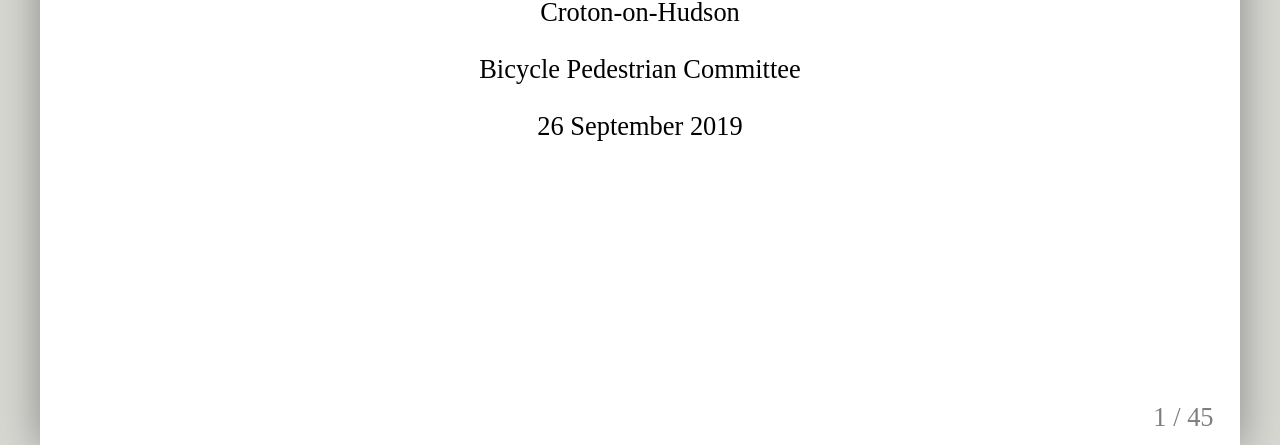
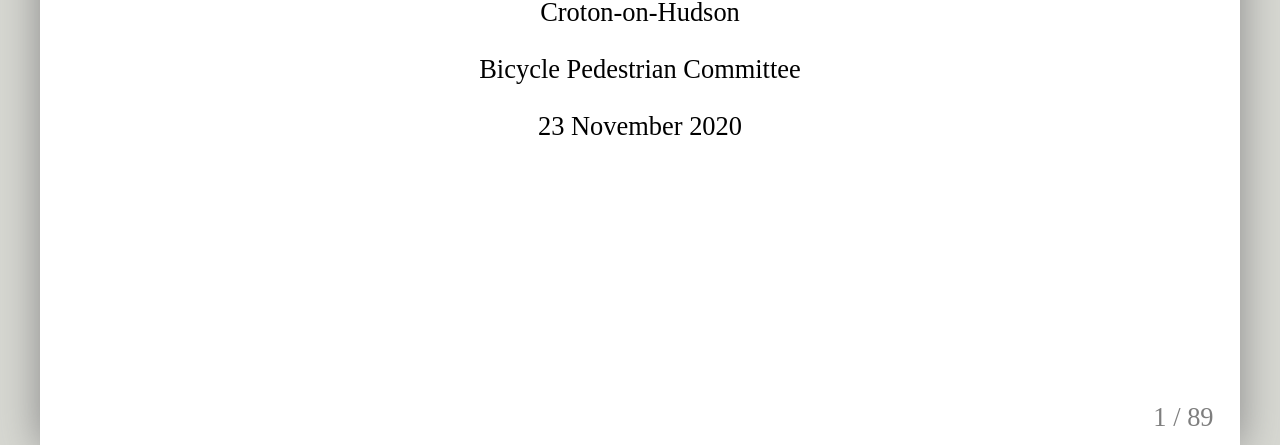
Before and after one commit to croton-on-hudson/bicycle-pedestrian-committee, a Jekyll site: the page built from docs/1.github_training.html, in a window 1280 px wide. Shown: the part 452-897 px from the top of the page. Built offline with Jekyll 4.4.1, drawn with Linux system fonts in a browser that asks for light colours; some web fonts are replaced; part of the change alters nothing that is shown.

Commit message:
updaing for 2020

````diff
--- a/docs/1.github_training.html
+++ b/docs/1.github_training.html
@@ -7,11 +7,12 @@ permalink: /github-for-project-management/
 class: center, middle
 
 # GitHub for Project Management
+
 Croton-on-Hudson
 
 Bicycle Pedestrian Committee
 
-26 September 2019
+23 November 2020
 
 ---
 
@@ -35,39 +36,74 @@ class: center, middle
 ---
 
 ## GitHub
-GitHub.com is a web-based suite of project management tools, recently acquired by Microsoft for $7.5 billion.  It is used by over 100 million projects.
 
-Its primary audience is software developers.
+GitHub.com is a web-based suite of project management tools, acquired by Microsoft for $7.5 billion in 2018. It is used by over 100 million projects.
+
+--
+
+- Its primary audience is software developers.
+
+--
+
+- It is increasingly used by others, including government and community organizations.
 
 ---
 
 ## Features
+
 GitHub includes many features that are important to projects of any type:
+
+--
+
+- [Document storage and archiving](#storage) - file storage and change history
+
+--
+
+- [Task boards](#task-boards) - a tool to track progress on projects
+
+--
+
 - [Wikis](#wikis) - a quick way to collaborate and publish documents
-- [Task boards](#task-boards) - a tool to track progress on projects
-- [Document storage and archiving](#storage) - file storage and change history
+
+---
 
 ![GitHub layout](../images/presentations/github_training/github_layout.png)
 
 ---
 
 ## Terminology
+
 GitHub falls prey to a bit of software industry jargon.
 
 A **repository** in GitHub parlance is simply a collection of:
+
+- document storage and archiving (as many files as you want)
+- task boards (as many as you want)
 - a wiki (just one)
-- task boards (as many as you want)
-- document storage and archiving (as many files as you want)
 
 ---
 
 ## Pricing
-GitHub is free to use for public "open source" projects, and paid for private projects.
+
+The basics of GitHub are free to use.
+
+---
+
+## Visibility
+
+GitHub is built on the idea of open sharing and collaboration. Projects are publicly visible, by default.
+
+--
+
+However, it supports private projects too.
 
 ---
 
 ## Open Source -> Open Government
+
 Maintaining public visibility into a municipal project not only allows one to use GitHub for free...
+
+--
 
 Open access also promotes transparency, citizen engagement, and trust in government, ideals of the [Open Government](https://docs.google.com/presentation/d/1shCAfXCGFKm4Jx8MalzzznV5UsQiAjD2ULBg2Qtduxc/edit?usp=sharing) movement.
 
@@ -81,18 +117,28 @@ class: center, middle
 ---
 
 ## Concept
+
 A wiki is a collaborative knowledge base - a set of documents, co-written by multiple authors, published online.
 
-Wikipedia is undoubtedly the world's largest and most popular wiki.  There are other many companies that make wiki software, besides GitHub and Wikipedia/WikiMedia.
+--
+
+Wikipedia is undoubtedly the world's largest and most popular wiki. There are other many companies that make wiki software, besides GitHub and Wikipedia/WikiMedia.
+
+--
 
 Check out an [example wiki on GitHub](https://github.com/croton-on-hudson/github-training-workshop/wiki).
+
+--
 
 ![GitHub layout](../images/presentations/github_training/github_layout.png)
 
 ---
 
 ## Emphasis on speed
+
 Wikis are intended to be faster and simpler to work with than other web publishing tools.
+
+--
 
 "wiki" definition from [Hawaiian->English dictionary](https://glosbe.com/haw/en/wiki):
 
@@ -103,25 +149,59 @@ Wikis are intended to be faster and simpler to work with than other web publishi
 ---
 
 ## Advantages
+
 A wiki is a great tool for documenting collective knowledge:
+
 - **web publishing** - easy to publish online
+
+--
+
 - **multiple authors** - anyone can edit (if given permission)
+
+--
+
 - **accountability** - it's easy to see who changed what
+
+--
+
 - **accessibility** - available anywhere, anytime, to anyone
+
+--
+
 - **portability** - written in plain text, content can be copied/moved easily
+
+--
+
 - **centralized knowledge base** - serves as a central repository of knowledge (unlike myriad easy-to-lose Google Docs and emails)
 
+--
+
 Imagine if Wikipedia was a set of public Google Docs instead of a wiki.
+
+--
 
 Imagine if your team's important knowledge was saved in a set of rambling email threads in the inbox of someone who quit the company long ago.
 
 ---
 
 ## Disadvantages
+
 A wiki has its own limitations for knowledge management:
+
+--
+
 - **learning curve** - there's a small learning curve to using them effectively
+
+--
+
 - **images** - adding images to a wiki takes more work than simply dragging-and-dropping
+
+--
+
 - **potential messiness** - with multiple authors, there is a risk of inconsistent styles (true of any type of shared document)
+
+--
+
 - **content maintenance** keeping content up-to-date requires effort (true of any type of long-living doc)
 
 ---
@@ -136,12 +216,18 @@ class: center, middle
 name: markdown-concept
 
 ## Concept
+
 Wiki documents on GitHub are written in [Markdown](https://www.markdowntutorial.com/).
 
+--
+
 Markdown is a simple, standardized way to write documents, including formatting like...
+
 - document headings and sub-headings
 - bullet-pointed or numbered lists
 - links to other documents
+
+--
 
 Markdown is easy and very widely used for web publishing of simple documents.
 
@@ -150,11 +236,14 @@ Markdown is easy and very widely used for web publishing of simple documents.
 ## Example
 
 The [previous slide](#markdown-concept) (and all other slides here) was **quickly** written in Markdown:
+
 ```markdown
 ## Concept
+
 Wiki documents are written in [Markdown](https://www.markdowntutorial.com/).
 
 Markdown is a simple way to write well-formatted documents, including things like...
+
 - document headings and subheadings
 - bullet-pointed or numbered lists
 - links to other documents
@@ -167,6 +256,7 @@ Markdown is easy and very widely used for web publishing of simple documents.
 ## Headings and Sub-Headings
 
 Writing this code in Markdown ...
+
 ```markdown
 # Some Kind of Heading
 ```
@@ -176,6 +266,7 @@ Writing this code in Markdown ...
 # Some Kind of Heading
 
 While this code:
+
 ```markdown
 ## A sub-heading
 ```
@@ -189,6 +280,7 @@ While this code:
 ## Bold and Italicized Text
 
 This code:
+
 ```markdown
 It's a **wonderful** evening!
 ```
@@ -198,9 +290,11 @@ It's a **wonderful** evening!
 It's a **wonderful** evening!
 
 While this code:
+
 ```markdown
 It's a _wonderful_ evening!
 ```
+
 ... becomes:
 
 It's a _wonderful_ evening!
@@ -210,6 +304,7 @@ It's a _wonderful_ evening!
 ## Bullet Point Lists
 
 This code:
+
 ```markdown
 - first item
 - second item
@@ -227,6 +322,7 @@ This code:
 ## Numbered Lists
 
 This code:
+
 ```markdown
 1. first item
 2. second item
@@ -244,6 +340,7 @@ This code:
 ## Links
 
 This code:
+
 ```markdown
 [Click me to go to the New York Times](http://nytimes.com)
 ```
@@ -257,6 +354,7 @@ This code:
 ## Quotes
 
 This code:
+
 ```markdown
 > People assume I'm a boiler ready to explode, but I actually have very low blood pressure, which is shocking to people.
 ```
@@ -270,6 +368,7 @@ This code:
 ## Images
 
 This code:
+
 ```markdown
 ![Sigmund Freud](https://croton-on-hudson.github.io/bicycle-pedestrian-committee/images/presentations/github_training/sigmund_freud.jpg)
 ```
@@ -283,6 +382,8 @@ This code:
 
 Now you pretty much know Markdown.
 
+--
+
 You are ready to publish web pages using a wiki.
 
 ---
@@ -295,18 +396,27 @@ class: center, middle
 ---
 
 ## Concept
+
 Task boards are used to keep track of the status of each task necessary for a project to be completed.
+
+--
 
 Many companies offer similar task board software to GitHub, including [Trello](https://trello.com/) and [Jira](https://www.atlassian.com/software/jira).
 
+--
+
 Check out an [example task board on GitHub](https://github.com/croton-on-hudson/github-training-workshop/projects/1).
+
+--
 
 ![GitHub layout](../images/presentations/github_training/github_layout.png)
 
 ---
 
 ## Status
+
 On a simple task board, every task is placed in one of a few columns:
+
 1. To do
 2. In progress
 3. Done
@@ -314,41 +424,48 @@ On a simple task board, every task is placed in one of a few columns:
 ---
 
 ## Example
-For example, here is a simple [task board for this workshop](https://github.com/croton-on-hudson/github-training-workshop/projects/1).  It's very clear what is already done, and what is left to do.
+
+For example, here is a simple [task board for this workshop](https://github.com/croton-on-hudson/github-training-workshop/projects/1). It's very clear what is already done, and what is left to do.
 
 ![task board concept](../images/presentations/github_training/task_board_concept.png)
-
 
 ---
 
 name: label-tasks
 
 ## Tagging tasks
-Each task can be given a custom label.  This makes it easy to find all tasks with a common label.
+
+Each task can be given a custom label. This makes it easy to find all tasks with a common label.
 
 ![task labels](../images/presentations/github_training/task_board_concept_labels.png)
 
+--
+
 Note that in order to labels to a task, you must first:
+
 1. click the "..." icon in the top-right of the task and click "Convert to issue"
 2. click on the task name to add labels and other task details
 
 ---
 
 ## Assigning responsibility
-Each task can be assigned to a particular individual.  This way everyone knows who is supposed to do what and whether they finished it or not.
+
+Each task can be assigned to a particular individual. This way everyone knows who is supposed to do what and whether they finished it or not.
 
 ![task labels](../images/presentations/github_training/task_board_concept_assignment.png)
 
 ---
 
 ## Filtering tasks
-It's easy to show only tasks with a particular label, or only tasks assigned to a particular individual.  This becomes especially helpful when there are many tasks on the board.
+
+It's easy to show only tasks with a particular label, or only tasks assigned to a particular individual. This becomes especially helpful when there are many tasks on the board.
 
 ![filter tasks](../images/presentations/github_training/task_board_concept_filter.png)
 
 ---
 
 ## Changing status
+
 When a task's status changes, simply drag-and-drop it to a new column.
 
 ![filter tasks](../images/presentations/github_training/task_board_concept_drag.png)
@@ -356,9 +473,19 @@ When a task's status changes, simply drag-and-drop it to a new column.
 ---
 
 ## Maintenance
+
 Keeping the status and details of tasks up-to-date is the big challenge of project management.
+
+--
+
 - Someone has to regularly update the task board or it becomes useless
+
+--
+
 - Ideally everyone would be responsible for updating their own tasks
+
+--
+
 - In reality, there need to be at least a few people who can do this
 
 ---
@@ -371,41 +498,62 @@ class: center, middle
 ---
 
 ## Concept
+
 GitHub can store files of any kind.
+
 - Documents
 - Images
 - Videos
 - Maps
 - ... and more
 
+--
+
 All changes to files are recorded and old versions are automatically archived.
 
+--
+
 Check out an [example file storage area on GitHub](https://github.com/croton-on-hudson/github-training-workshop).
+
+--
 
 ![GitHub layout](../images/presentations/github_training/github_layout.png)
 
 ---
 
 ## Images and other media
-Images of any type can be easily stored in GitHub.  The same is true of videos and audio files.
+
+Images of any type can be easily stored in GitHub. The same is true of videos and audio files.
+
+--
 
 This can be useful for documenting known street issues, or for saving inspirational photos of other municipalities.
+
+--
 
 ![Eliot Way sharrows](https://croton-on-hudson.github.io/bicycle-pedestrian-committee/images/presentations/github_training/eliott_way_sharrows.jpg)
 
 ---
 
 ## Maps
+
 GitHub provides special support for a common type of map file called GeoJSON.
 
+--
+
 For example, the Bicycle Pedestrian Committee recently shared with the village [a GeoJSON map showing suggested placement of speed humps and sharrows along Eliott Way](https://github.com/croton-on-hudson/bicycle-pedestrian-committee/blob/master/maps/eliott_way.geojson).
+
+--
 
 ![Eliot Way map](https://croton-on-hudson.github.io/bicycle-pedestrian-committee/images/presentations/github_training/eliott_way_map.png)
 
 ---
 
 ## Computer Programming Code Files
+
 GitHub is especially good at storing and archiving files with computer programming code.
+
+--
 
 You may think this is irrelevant to a municipality... but not if you write [lots of code to automatically analyze responses to a survey of 561 local residents](https://github.com/croton-on-hudson/google-forms-survey-analysis)!
 
@@ -418,16 +566,20 @@ class: center, middle
 ---
 
 ## Concept
+
 Once you use GitHub frequently, you will eventually wish you could edit wiki documents and manage your files offline on your own computer, rather than do everything online through the GitHub web site.
+
+--
 
 Of course this is possible.
 
 ---
 
 ## GitHub Desktop
+
 [GitHub Desktop](https://desktop.github.com/) is an application you can download onto your own computer to allow you to sync files between your GitHub account and your own computer.
 
-It takes some getting used to.  Recommended only once you're already comfortable with the basics we've covered.
+It takes some getting used to. Recommended only once you're already comfortable with the basics we've covered.
 
 ---
 
@@ -438,16 +590,21 @@ class: center, middle
 ---
 
 # Conclusions
+
 Interested in contributing to this work?
 
-Interested in using project management tools like GitHub for your municipality or organization?  We're happy to help.
+--
+
+Interested in using project management tools like GitHub for your municipality or organization? We're happy to help.
 
 ---
 
 ## Contact us
+
 [Contact us](https://www.crotononhudson-ny.gov/bicycle-pedestrian-committee) through the Croton-on-Hudson village web site.
 
 ---
 
 ## Thanks
+
 Thank you. Bye.
````
Also changed, not shown: .prettierrc.json (added), 2 other files.
